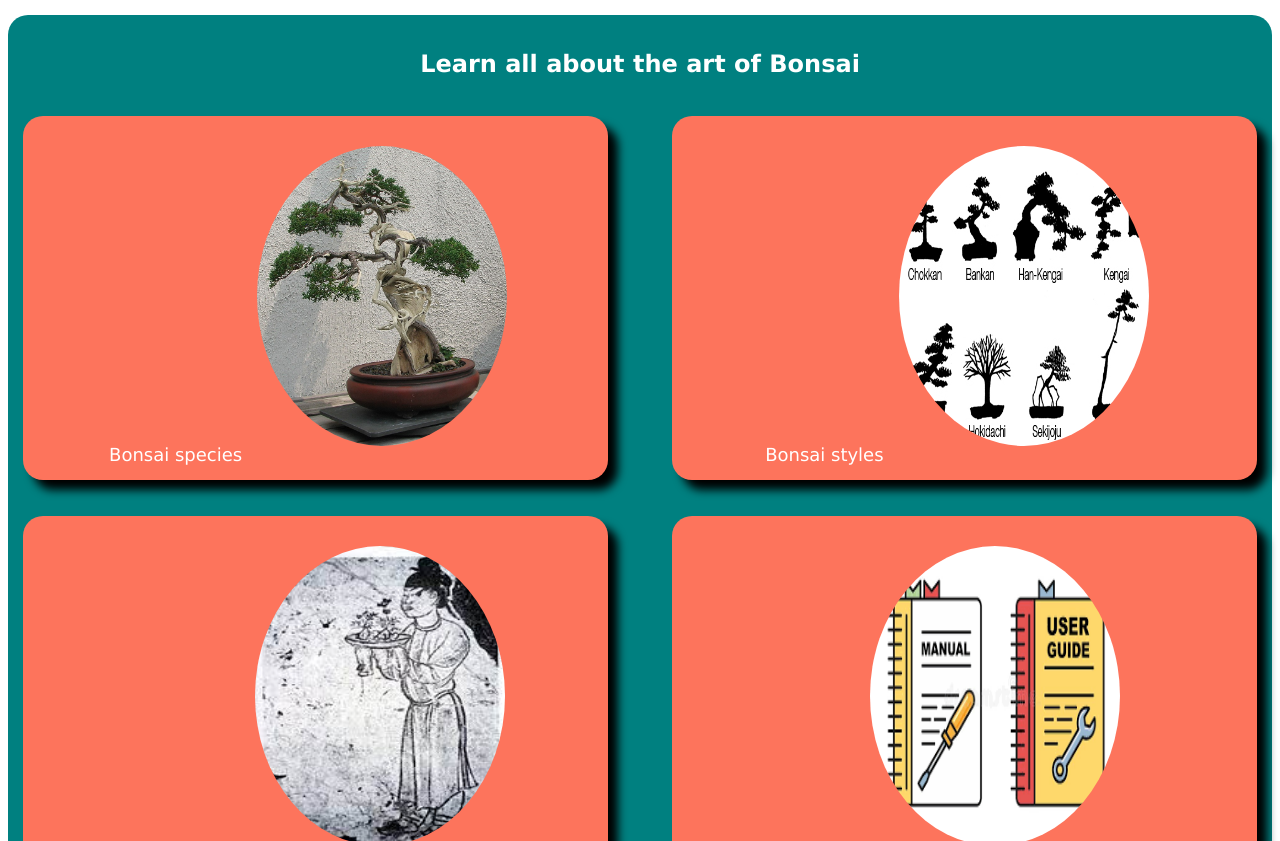
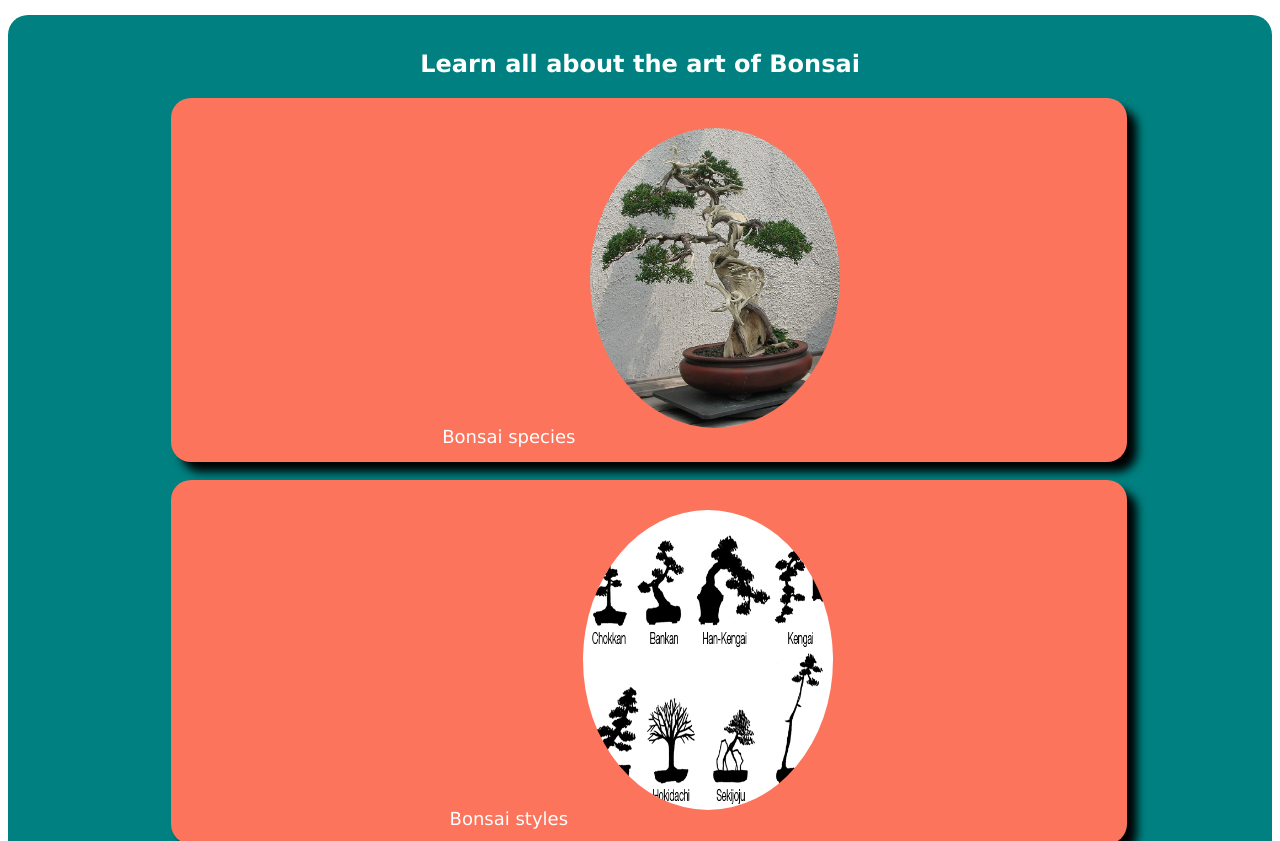
Before and after one commit to Panadito/Panadito.github.io, a plain HTML site: page index.html in a window 1280 px wide. Shown: the part 108-949 px from the top of the page. Drawn offline with Linux system fonts and the light colour scheme.

Commit message:
Add files via upload

```diff
--- a/CSS/styles.css
+++ b/CSS/styles.css
@@ -24,14 +24,10 @@ ul.icons a:hover {background-color: rgb(253, 116, 92); transition: 0.4s ease; bo
 
 
 
-div.main {color: white; background-color: teal; border-radius: 20px; text-align: center; padding: 15px; width: auto; height: 850px;}
-div.main p {box-shadow: 10px 10px 10px black; background-color: rgb(253, 116, 92); border-radius: 20px; padding: 15px; font-size: large; display: table; width: auto; height: auto;}
+div.main {color: white; background-color: teal; border-radius: 20px; text-align: center; padding: 15px; width: auto; height: auto;}
+div.main p {box-shadow: 10px 10px 10px black; background-color: rgb(253, 116, 92); border-radius: 20px; padding: 15px; font-size: large; width: 75%; height: auto; margin-left: 12%;}
 div.main img { border-radius: 50%; margin-left: auto; margin-right: auto; padding: 15px; height: 300px; width: 250px;}
 
-div.main #p1 {float: left; width: 45%;}
-div.main #p2 {float: right; width: 45%;}
-div.main #p3 {float: left; width: 45%}
-div.main #p4 {float: right; width: 45%;}
 
 div.main p:hover { text-decoration: underline; }
 div.main a {text-decoration: none; color: white;}
```
